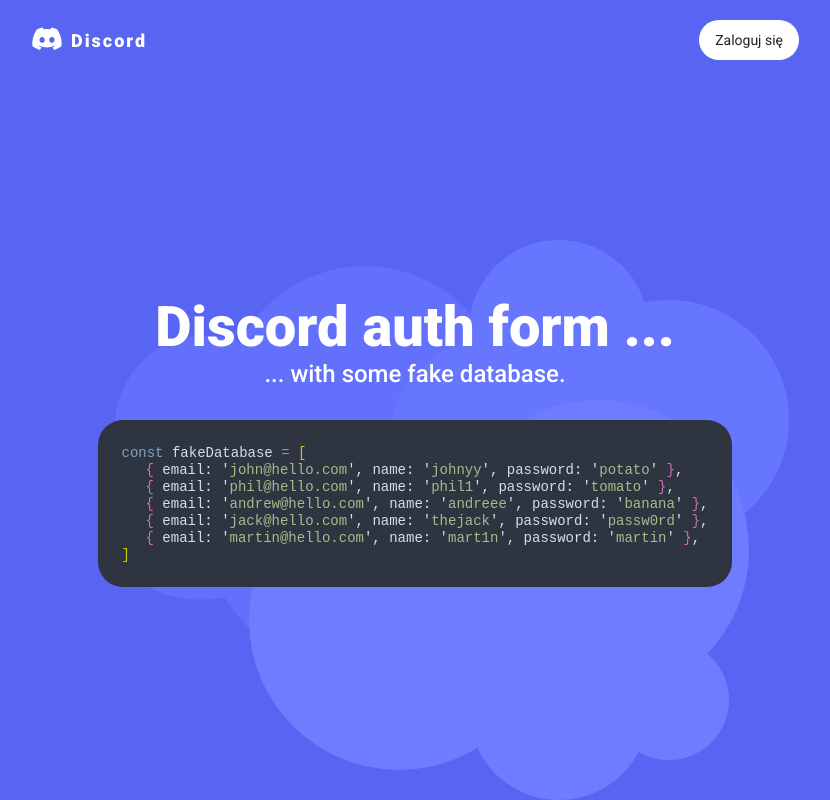
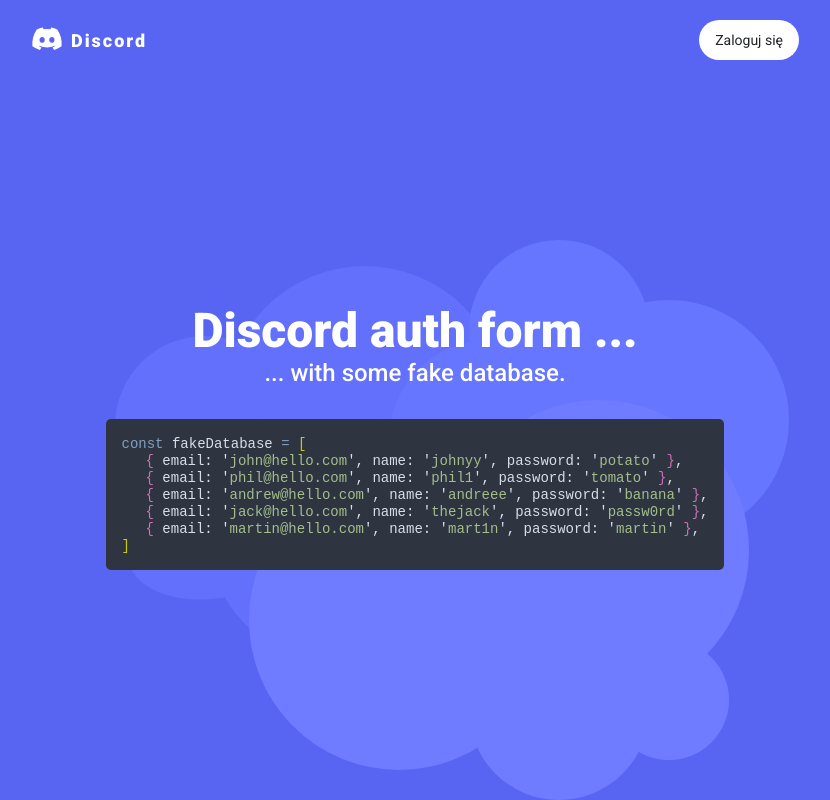
Before and after one commit to jot2ka/discord-auth-form, a Next.js app: page / in a window 1280 px wide. Shown: the whole page, without its empty margins (225-1055 px from the left). Built offline with nearby package versions, Linux system fonts and the light colour scheme.

Commit message:
update Home styles

```diff
--- a/components/home/Home.module.scss
+++ b/components/home/Home.module.scss
@@ -16,7 +16,6 @@
 		.logo {
 			display: flex;
 			align-items: center;
-			cursor: pointer;
 
 			.icon {
 				width: 32px;
@@ -58,7 +57,7 @@
 
 		.title {
 			@include noselect;
-			font-size: 5.6rem;
+			font-size: 3.6rem;
 			font-weight: 900;
 			text-align: center;
 			color: $white;
@@ -66,7 +65,7 @@
 
 		.subtitle {
 			@include noselect;
-			font-size: 2.4rem;
+			font-size: 1.8rem;
 			font-weight: 500;
 			text-align: center;
 			color: $white;
@@ -74,9 +73,9 @@
 
 		.list {
 			list-style: none;
-			margin-top: 32px;
-			padding: 24px;
-			border-radius: 25px;
+			margin: 32px 8px 8px;
+			padding: 16px;
+			border-radius: 5px;
 			background-color: #2e3440;
 
 			.item {
@@ -111,3 +110,17 @@
 		}
 	}
 }
+
+@media (min-width: 460px) {
+	.container {
+		main.main {
+			.title {
+				font-size: 4.8rem;
+			}
+
+			.subtitle {
+				font-size: 2.4rem;
+			}
+		}
+	}
+}
```
